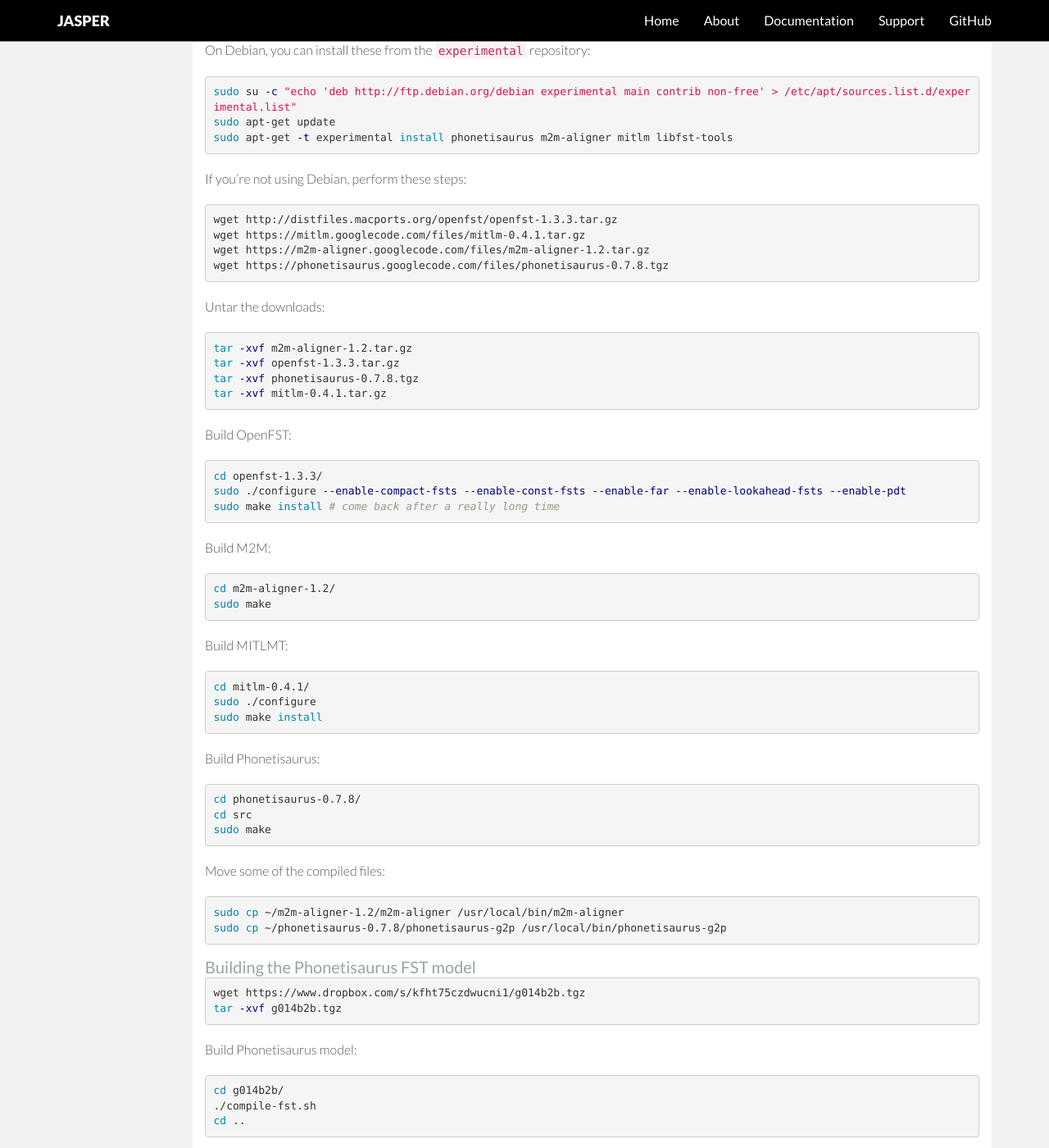
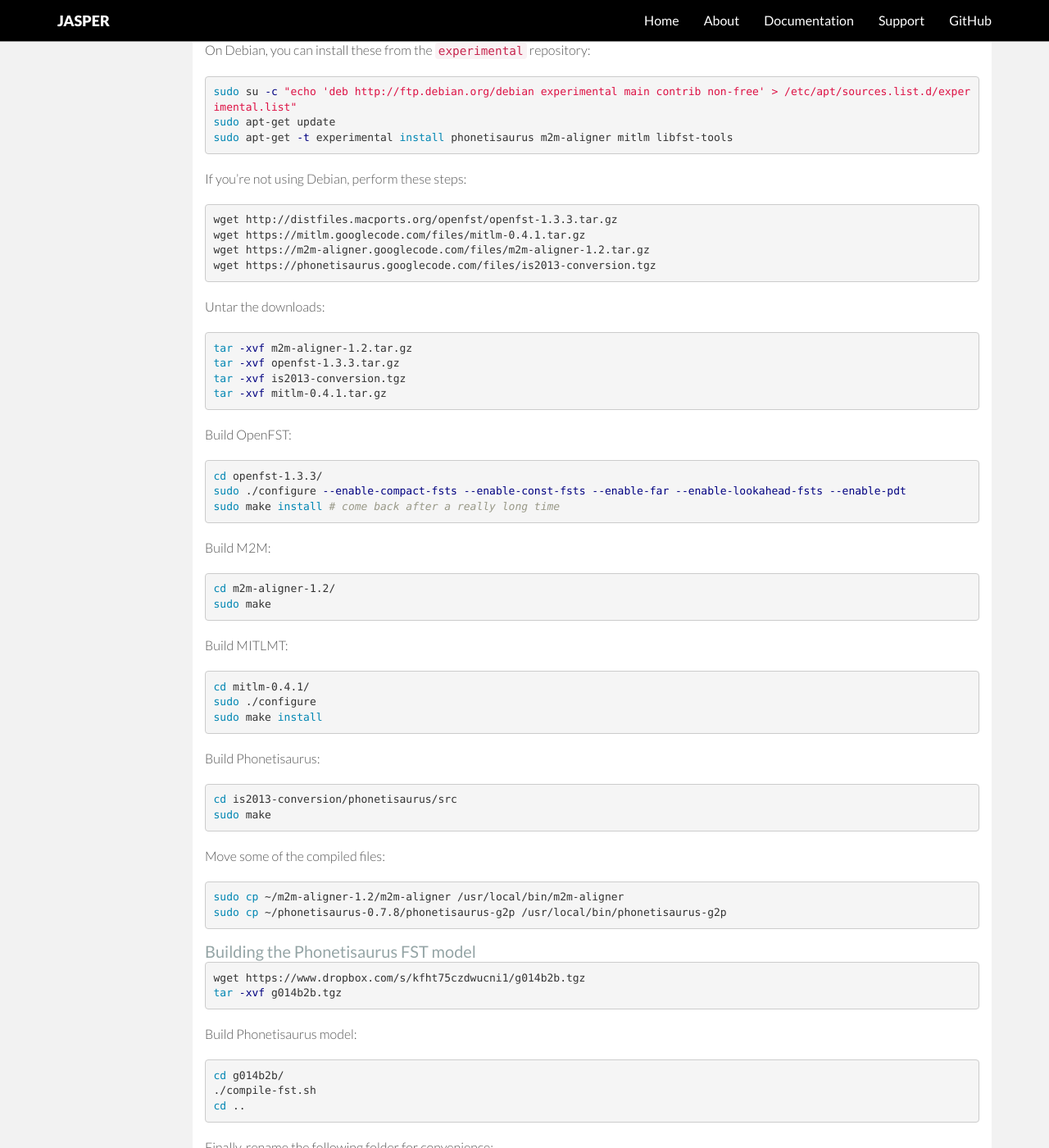
Before and after one commit to jasperproject/jasperproject.github.io, a Jekyll site: the page built from documentation/installation/index.md, in a window 1280 px wide and 1400 px high, scrolled down 5022 px. Shown: the whole window at 82% size. Built offline with Jekyll 4.4.1, drawn with Linux system fonts in a browser that asks for light colours; nearby versions of some CDN libraries.

Commit message:
Corrected Phonetisaurus links

```diff
--- a/documentation/installation/index.md
+++ b/documentation/installation/index.md
@@ -252,7 +252,7 @@
 wget http://distfiles.macports.org/openfst/openfst-1.3.3.tar.gz
 wget https://mitlm.googlecode.com/files/mitlm-0.4.1.tar.gz
 wget https://m2m-aligner.googlecode.com/files/m2m-aligner-1.2.tar.gz
-wget https://phonetisaurus.googlecode.com/files/phonetisaurus-0.7.8.tgz
+wget https://phonetisaurus.googlecode.com/files/is2013-conversion.tgz
 {% endhighlight %}
 
 Untar the downloads:
@@ -260,7 +260,7 @@
 {% highlight bash %}
 tar -xvf m2m-aligner-1.2.tar.gz
 tar -xvf openfst-1.3.3.tar.gz
-tar -xvf phonetisaurus-0.7.8.tgz
+tar -xvf is2013-conversion.tgz
 tar -xvf mitlm-0.4.1.tar.gz
 {% endhighlight %}
 
@@ -290,8 +290,7 @@
 Build Phonetisaurus:
 
 {% highlight bash %}
-cd phonetisaurus-0.7.8/
-cd src
+cd is2013-conversion/phonetisaurus/src
 sudo make
 {% endhighlight %}
 
```
